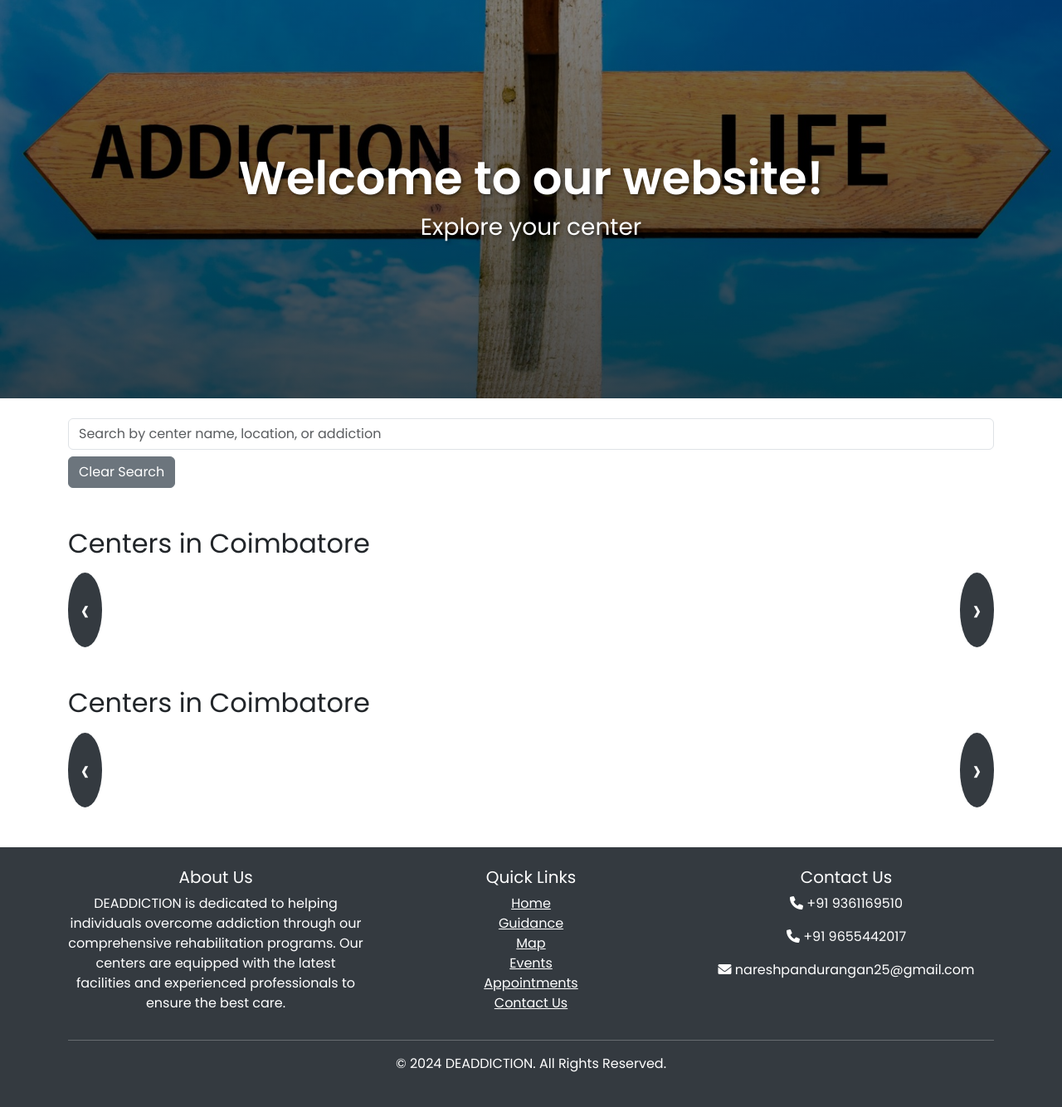
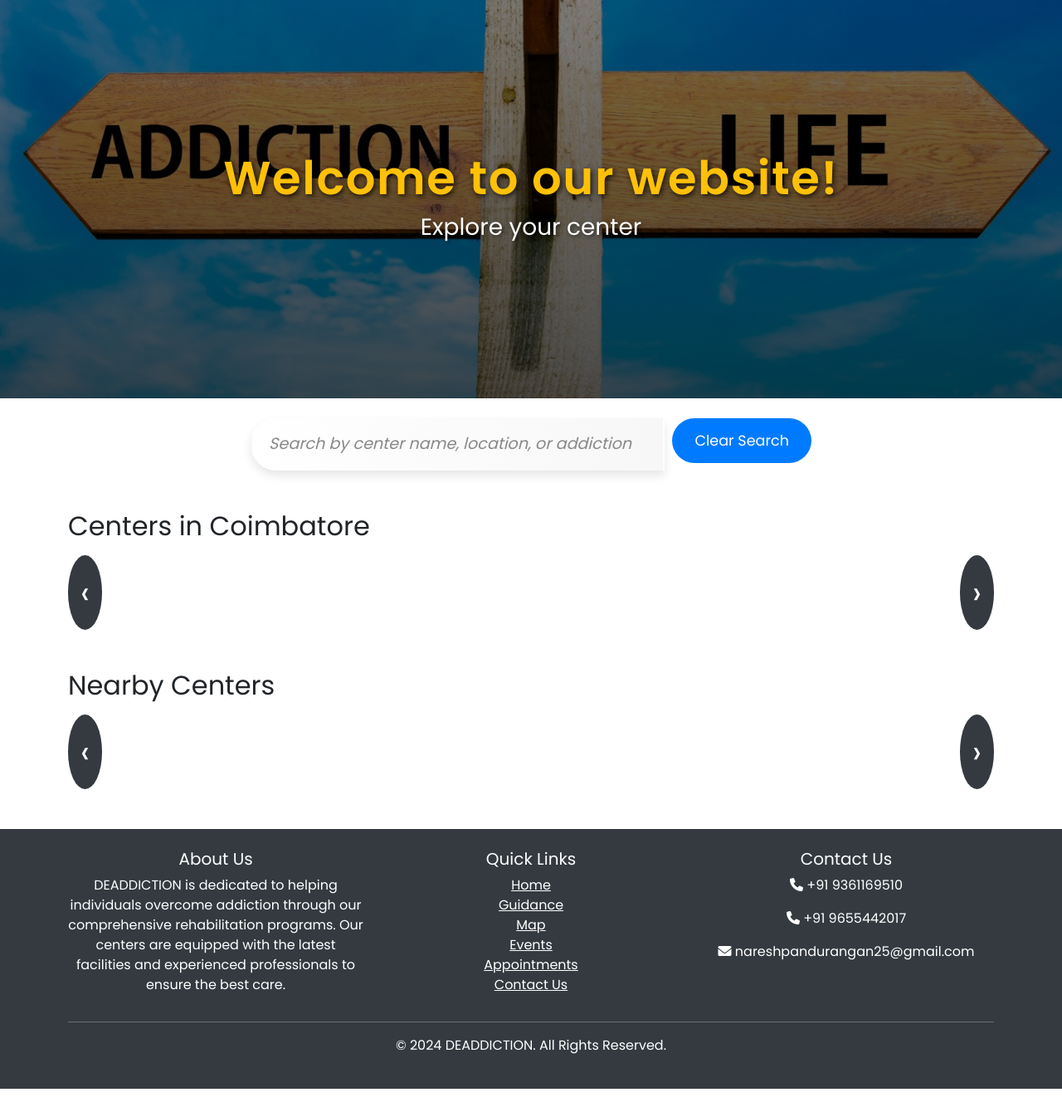
Before and after one commit to nareshkumar0503/miniproject-rehabs, a Node server app: page / in a window 1280 px wide. Shown: the part 111-1445 px from the top of the page at 83% size. After the commit the page ends 1423 px from the top, so only its background shows below. Run offline with Node 20, Linux system fonts and the light colour scheme; data that the repository does not hold is empty; some libraries are stand-ins or nearby versions.

Commit message:
updated css

```diff
--- a/public/css/index.css
+++ b/public/css/index.css
@@ -83,7 +83,15 @@ body {
     z-index: 1;
 }
 
-.welcome-section h1,
+.welcome-section h1 {
+    position: relative;
+    z-index: 2;
+    color: #ffc107;
+    text-shadow: 2px 2px 6px rgba(0, 0, 0, 0.8);
+    font-size: clamp(2.5rem, 6vw, 4rem); /* Dynamic scaling */
+    font-weight: 800;
+    letter-spacing: 0.1rem;
+}
 .welcome-section h2 {
     position: relative;
     z-index: 2;
@@ -100,6 +108,83 @@ body {
     font-size: clamp(1rem, 2.5vw, 1.75rem);
     font-weight: 400;
 }
+
+/* Modernized and enhanced search bar with proper alignment */
+.search-bar-container {
+    max-width: 700px;
+    margin: 30px auto;
+    display: flex;
+    align-items: center;
+    position: relative;
+}
+
+.search-input {
+    flex: 1; /* Take up the remaining space */
+    padding: 15px 20px;
+    font-size: 1.2rem;
+    border-radius: 50px;
+    border: 2px solid transparent;
+    background: linear-gradient(90deg, #ffffff, #f7f7f7);
+    transition: all 0.4s ease;
+    box-shadow: 0 6px 12px rgba(0, 0, 0, 0.1); /* Elevated shadow */
+    color: #333;
+    margin-right: 10px; /* Space between input and button */
+}
+
+.search-input::placeholder {
+    color: #888;
+    font-style: italic;
+}
+
+.search-input:focus {
+    background: white;
+    border-color: #007bff;
+    box-shadow: 0 0 15px rgba(0, 123, 255, 0.4);
+    outline: none;
+}
+
+.clear-search-btn {
+    padding: 12px 25px;
+    border-radius: 50px;
+    background-color: #007bff;
+    color: white;
+    border: 2px solid transparent;
+    cursor: pointer;
+    font-size: 1.1rem;
+    transition: all 0.4s ease;
+}
+
+.clear-search-btn:hover {
+    background-color:#ffc107;
+    transform: scale(1.05); /* Slight scale-up for interactivity */
+    box-shadow: #ffc107;
+}
+
+.clear-search-btn:focus {
+    outline: none;
+    box-shadow: #ffc107;
+}
+
+/* Responsive adjustments */
+@media (max-width: 768px) {
+    .search-bar-container {
+        padding: 0 15px;
+        flex-direction: column; /* Stack input and button on smaller screens */
+    }
+
+    .search-input {
+        font-size: 1rem;
+        padding: 12px 20px;
+        margin-right: 0;
+        margin-bottom: 10px;
+    }
+
+    .clear-search-btn {
+        padding: 10px 20px;
+        font-size: 1rem;
+    }
+}
+
 
 /* Center Cards */
 .center-cards {
--- a/views/index.ejs
+++ b/views/index.ejs
@@ -27,20 +27,25 @@
       </div>
     </div>
     <!-- Add this search bar above the centers section -->
-    <div class="container mt-4">
-      <input type="text" id="searchInput" class="form-control" placeholder="Search by center name, location, or addiction">
-      <button id="clearSearch" class="btn btn-secondary mt-2">Clear Search</button>
+<div class="container mt-4 search-bar-container">
+  <div class="input-group">
+    <input type="text" id="searchInput" class="form-control search-input" placeholder="Search by center name, location, or addiction">
+    <div class="input-group-append">
+      <button id="clearSearch" class="btn clear-search-btn">Clear Search</button>
+    </div>
+  </div>
 </div>
 
     <!-- Centers Section -->
 <div class="container mt-5">
   <h2>Centers in Coimbatore</h2>
-  <p id="centerCount" class="text-muted"></p> <!-- Shows how many centers match the search -->
+  <p id="centerCountCoimbatore" class="text-muted"></p> <!-- Unique ID for count -->
 
   <div class="d-flex justify-content-between align-items-center mb-2">
-    <button class="scroll-button" id="scrollLeftCoimbatore" onclick="scrollLeftCards('.coimbatore-cards')" disabled>&#8249;</button>
+    <!-- Unique ID for scroll buttons and cards -->
+    <button class="scroll-button" id="scrollLeftCoimbatore" onclick="scrollLeftCards('.coimbatore-cards')">&#8249;</button>
     <div class="center-cards coimbatore-cards">
-      <% centers.forEach(center=> { %>
+      <% centers.forEach(center => { %>
       <div class="card center-card" onclick="Description('<%= center.email %>')">
         <img src="./<%= center.centerImages[0] %>" class="card-img-top" alt="<%= center.centerName %>">
         <div class="card-body">
@@ -52,8 +57,8 @@
           <p class="card-text">
             Rating:
             <span class="rating">
-              <% for (let i=1; i <=5; i++) { %>
-                <% if (i <=Math.floor(center.rating)) { %>
+              <% for (let i = 1; i <= 5; i++) { %>
+                <% if (i <= Math.floor(center.rating)) { %>
                   <i class="fas fa-star"></i>
                 <% } else if (i === Math.ceil(center.rating) && center.rating % 1 !== 0) { %>
                   <i class="fas fa-star-half-alt"></i>
@@ -76,13 +81,14 @@
 
 <!-- Nearby Centers Section -->
 <div class="container mt-5">
-              <h2>Centers in Coimbatore</h2>
-              <p id="centerCount" class="text-muted"></p> <!-- Shows how many centers match the search -->
+  <h2>Nearby Centers</h2>
+  <p id="centerCountNearby" class="text-muted"></p> <!-- Unique ID for count -->
 
   <div class="d-flex justify-content-between align-items-center mb-2">
-                <button class="scroll-button" id="scrollLeftCoimbatore" onclick="scrollLeftCards('.coimbatore-cards')" disabled>&#8249;</button>
-                <div class="center-cards coimbatore-cards">
-                  <% centers.forEach(center=> { %>
+    <!-- Unique ID for scroll buttons and cards -->
+    <button class="scroll-button" id="scrollLeftNearby" onclick="scrollLeftCards('.nearby-cards')">&#8249;</button>
+    <div class="center-cards nearby-cards">
+      <% centers.forEach(center => { %>
       <div class="card center-card" onclick="Description('<%= center.email %>')">
         <img src="./<%= center.centerImages[0] %>" class="card-img-top" alt="<%= center.centerName %>">
         <div class="card-body">
@@ -94,8 +100,8 @@
           <p class="card-text">
             Rating:
             <span class="rating">
-                          <% for (let i=1; i <=5; i++) { %>
-                            <% if (i <=Math.floor(center.rating)) { %>
+              <% for (let i = 1; i <= 5; i++) { %>
+                <% if (i <= Math.floor(center.rating)) { %>
                   <i class="fas fa-star"></i>
                 <% } else if (i === Math.ceil(center.rating) && center.rating % 1 !== 0) { %>
                   <i class="fas fa-star-half-alt"></i>
@@ -112,7 +118,7 @@
       </div>
       <% }) %>
     </div>
-                <button class="scroll-button" id="scrollRightCoimbatore" onclick="scrollRightCards('.coimbatore-cards')">&#8250;</button>
+    <button class="scroll-button" id="scrollRightNearby" onclick="scrollRightCards('.nearby-cards')">&#8250;</button>
   </div>
 </div>
 
```
Also changed, not shown: views/events.ejs (+42 -0 lines), public/img/recovery.jpg (added). Lines whose indentation alone changed are shown as unchanged.
